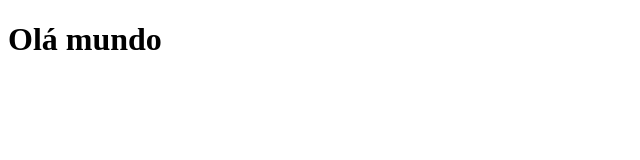
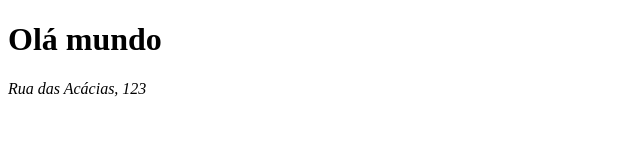
Before and after one commit to marcielmsousa/dio-takeblip-aplicando-conceitos-git-pratica, a plain HTML site: page index.html in a window 1280 px wide. Shown: the whole page, without its empty margins (0-640 px from the left). Drawn offline with Linux system fonts and the light colour scheme.

Commit message:
Adicionar footer

```diff
--- a/index.html
+++ b/index.html
@@ -7,5 +7,10 @@
         <main>
             <h1>Olá mundo</h1>
         </main>
+        <footer>
+            <address>
+                Rua das Acácias, 123
+            </address>
+        </footer>
     </body>
 </html>
```
